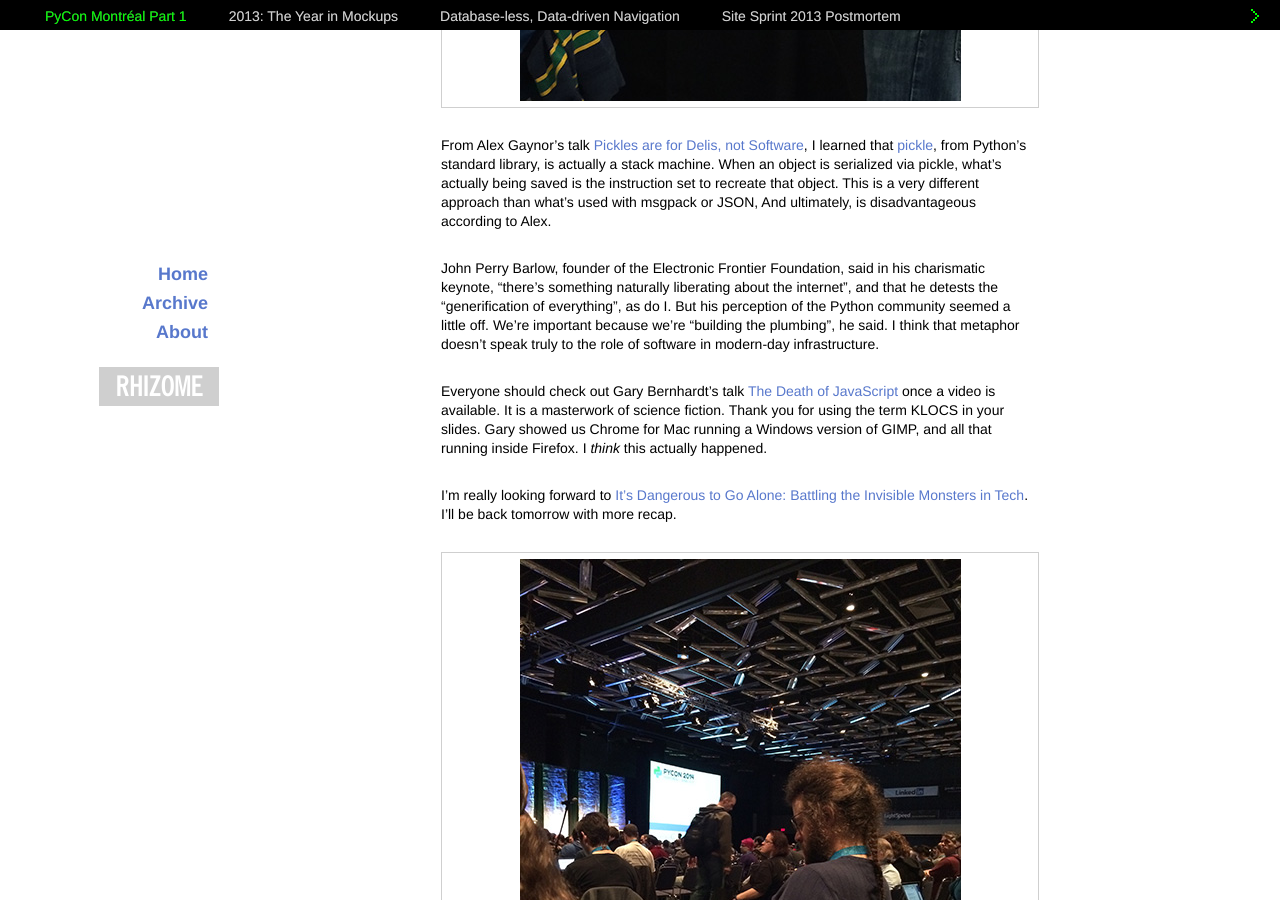
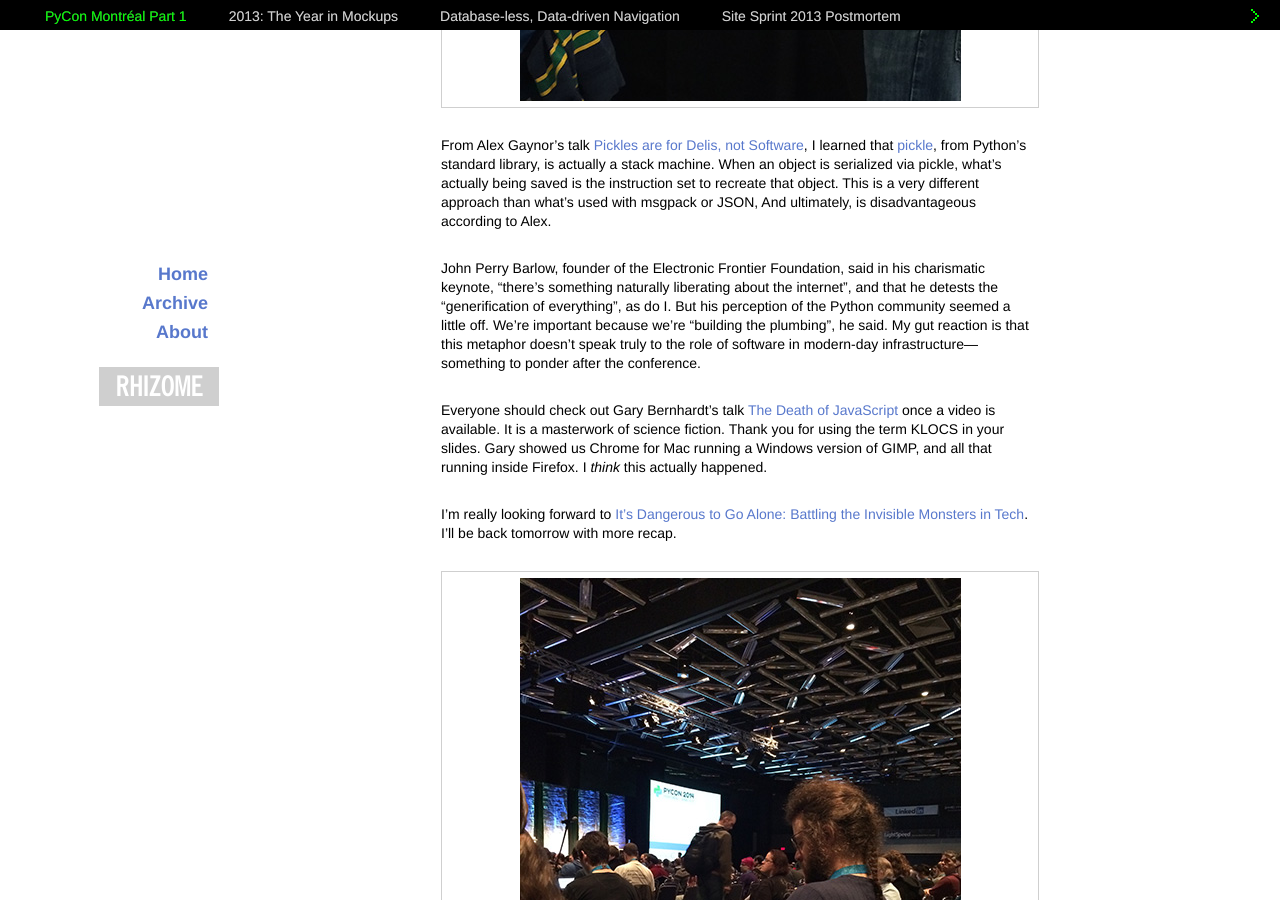
Before and after one commit to rhizomedotorg/rhizomedotorg.github.io, a Jekyll site: the page built from _posts/2014-04-11-pycon-montreal-part-1.markdown, in a window 1280 px wide and 900 px high, scrolled down 1599 px. Built offline with Jekyll 4.4.1, drawn with Linux system fonts in a browser that asks for light colours; comment, search, counter and statistics services are not loaded.

Commit message:
updated copy on post

```diff
--- a/_posts/2014-04-11-pycon-montreal-part-1.markdown
+++ b/_posts/2014-04-11-pycon-montreal-part-1.markdown
@@ -17,7 +17,7 @@ A lot is different since Atlanta's 2011 conference, that was my first time. For
 
 From Alex Gaynor's talk [Pickles are for Delis, not Software](https://speakerdeck.com/pycon2014/pickles-are-for-delis-not-for-software-by-alex-gaynor), I learned that [pickle](https://docs.python.org/dev/library/pickle.html), from Python's standard library, is actually a stack machine. When an object is serialized via pickle, what's actually being saved is the instruction set to recreate that object. This is a very different approach than what's used with msgpack or JSON, And ultimately, is disadvantageous according to Alex.
 
-John Perry Barlow, founder of the Electronic Frontier Foundation, said in his charismatic keynote, "there's something naturally liberating about the internet", and that he detests the "generification of everything", as do I. But his perception of the Python community seemed a little off. We're important because we're "building the plumbing", he said. I think that metaphor doesn't speak truly to the role of software in modern-day infrastructure.
+John Perry Barlow, founder of the Electronic Frontier Foundation, said in his charismatic keynote, "there's something naturally liberating about the internet", and that he detests the "generification of everything", as do I. But his perception of the Python community seemed a little off. We're important because we're "building the plumbing", he said. My gut reaction is that this metaphor doesn't speak truly to the role of software in modern-day infrastructure&mdash;something to ponder after the conference.
 
 Everyone should check out Gary Bernhardt's talk [The Death of JavaScript](https://us.pycon.org/2014/schedule/presentation/186/) once a video is available. It is a masterwork of science fiction. Thank you for using the term KLOCS in your slides. Gary showed us Chrome for Mac running a Windows version of GIMP, and all that running inside Firefox. I *think* this actually happened.
 
```
